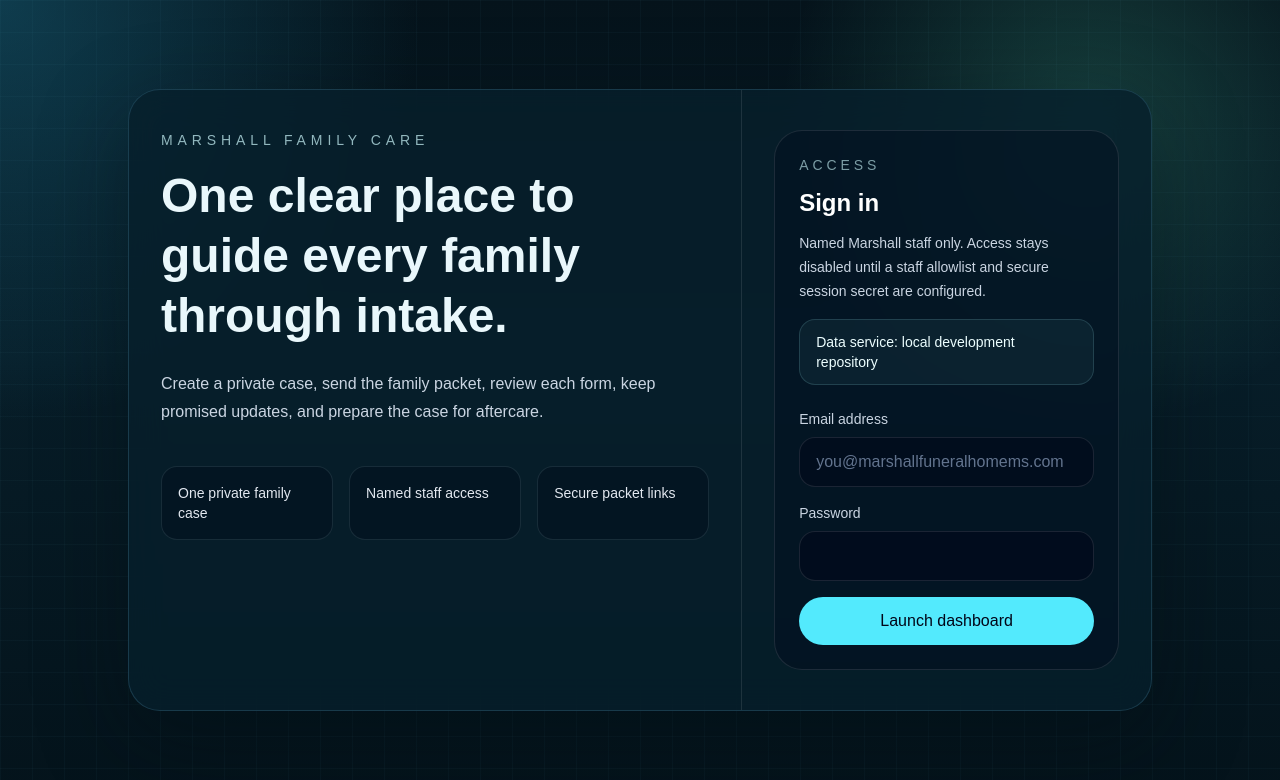
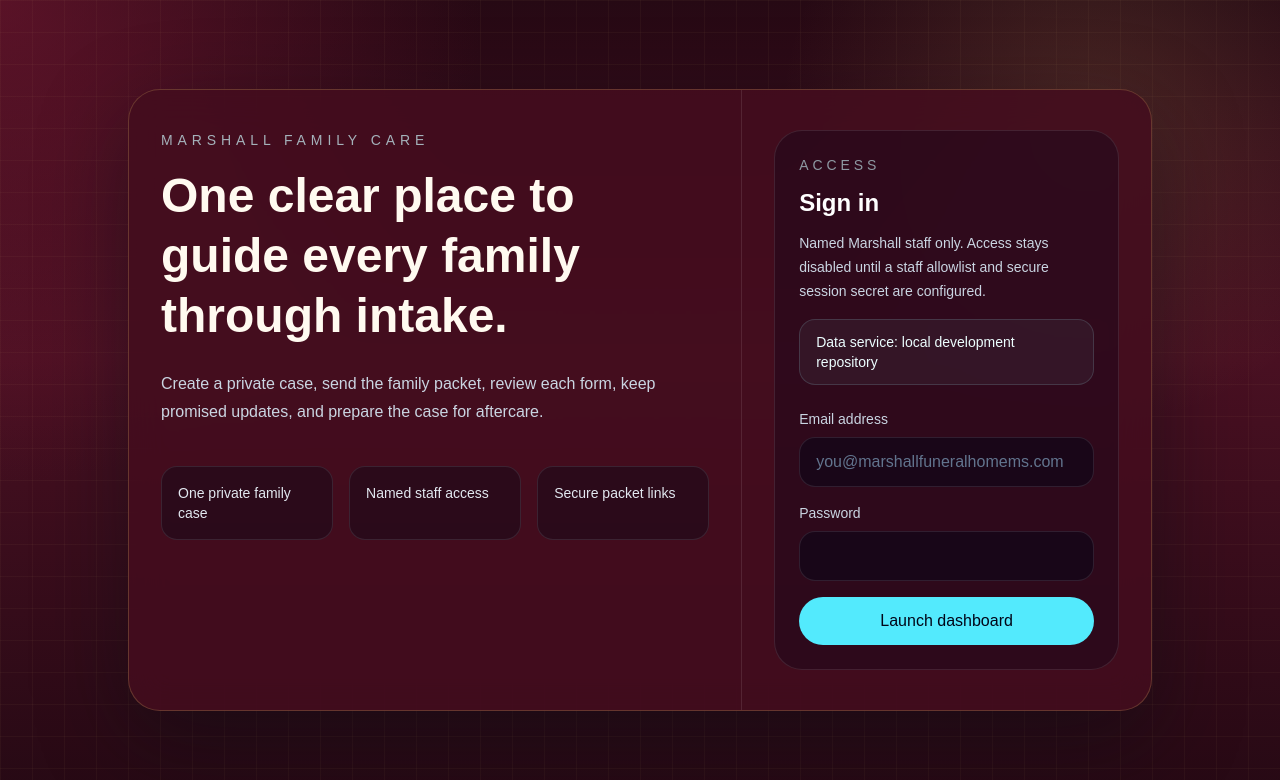
Before and after one commit to marshallfhnatchez225/Marshall-Family-Care, a Next.js app: page /login in a window 1280 px wide. Shown: the top 780 px of the page. Built offline with nearby package versions, Linux system fonts and the light colour scheme; no server answers.

Commit message:
style: apply Marshall colors to staff workspace

```diff
--- a/app/globals.css
+++ b/app/globals.css
@@ -1,13 +1,13 @@
 @import "tailwindcss";
 
 :root {
-  --background: #04131b;
-  --foreground: #e9f7fb;
-  --card: rgba(7, 31, 43, 0.82);
-  --card-border: rgba(122, 211, 255, 0.16);
-  --muted: #94b8c8;
-  --accent: #83e3ff;
-  --accent-strong: #2bc1ff;
+  --background: #260914;
+  --foreground: #fffaf0;
+  --card: rgba(68, 13, 30, 0.88);
+  --card-border: rgba(198, 161, 91, 0.28);
+  --muted: #d5bea0;
+  --accent: #f2d486;
+  --accent-strong: #c6a15b;
   --danger: #ff7c7c;
   --success: #6ef0b5;
   --shadow: 0 28px 90px rgba(2, 12, 18, 0.4);
@@ -20,9 +20,9 @@
 html {
   min-height: 100%;
   background:
-    radial-gradient(circle at top left, rgba(35, 147, 184, 0.32), transparent 28%),
-    radial-gradient(circle at 85% 15%, rgba(98, 255, 204, 0.18), transparent 24%),
-    linear-gradient(180deg, #05131b 0%, #071d28 45%, #04131b 100%);
+    radial-gradient(circle at top left, rgba(126, 25, 53, 0.58), transparent 32%),
+    radial-gradient(circle at 85% 15%, rgba(198, 161, 91, 0.18), transparent 24%),
+    linear-gradient(180deg, #260914 0%, #491022 45%, #260914 100%);
 }
 
 body {
@@ -46,7 +46,7 @@ textarea {
 }
 
 ::selection {
-  background: rgba(131, 227, 255, 0.24);
+  background: rgba(242, 212, 134, 0.3);
 }
 
 .glass-card {
@@ -58,7 +58,7 @@ textarea {
 
 .grid-bg {
   background-image:
-    linear-gradient(rgba(131, 227, 255, 0.08) 1px, transparent 1px),
-    linear-gradient(90deg, rgba(131, 227, 255, 0.08) 1px, transparent 1px);
+    linear-gradient(rgba(242, 212, 134, 0.1) 1px, transparent 1px),
+    linear-gradient(90deg, rgba(242, 212, 134, 0.1) 1px, transparent 1px);
   background-size: 32px 32px;
 }
--- a/components/app-shell.tsx
+++ b/components/app-shell.tsx
@@ -12,9 +12,9 @@ export function AppShell({
   return (
     <div className="min-h-screen">
       <div className="grid min-h-screen lg:grid-cols-[280px_1fr]">
-        <aside className="border-b border-white/10 bg-slate-950/45 px-6 py-8 lg:border-b-0 lg:border-r">
+        <aside className="border-b border-[#c6a15b]/30 bg-[#40101e]/70 px-6 py-8 lg:border-b-0 lg:border-r">
           <div className="mb-8">
-            <p className="text-xs uppercase tracking-[0.38em] text-cyan-100/60">
+            <p className="text-xs uppercase tracking-[0.38em] text-[#f2d486]/80">
               Marshall
             </p>
             <h1 className="mt-3 text-2xl font-semibold text-white">
@@ -25,25 +25,25 @@ export function AppShell({
             </p>
           </div>
           <nav className="space-y-2">
-            <Link href="/dashboard/family-care" className="block rounded-2xl border border-cyan-200/25 bg-cyan-100/5 px-4 py-3 text-sm text-cyan-50 transition hover:bg-cyan-100/10">
+            <Link href="/dashboard/family-care" className="block rounded-2xl border border-[#c6a15b]/45 bg-[#c6a15b]/15 px-4 py-3 text-sm text-[#fff8e6] transition hover:bg-[#c6a15b]/25">
               <span className="block font-medium">Cases</span>
-              <span className="mt-1 block text-xs text-cyan-100/60">Packets, reviews & follow-up</span>
+              <span className="mt-1 block text-xs text-[#f7e7b6]/80">Packets, reviews & follow-up</span>
             </Link>
             <Link
               href="/dashboard/settings"
-              className="block rounded-2xl border border-white/10 px-4 py-3 text-sm text-slate-100 transition hover:border-cyan-200/30 hover:bg-cyan-100/5"
+              className="block rounded-2xl border border-white/10 px-4 py-3 text-sm text-slate-100 transition hover:border-[#c6a15b]/40 hover:bg-[#c6a15b]/10"
             >
               Settings
             </Link>
           </nav>
           <ol className="mt-8 space-y-3 border-t border-white/10 pt-6 text-xs text-slate-400">
             {["Create Case", "Send Family Packet", "Review Forms", "Follow Up", "Complete Case / Aftercare"].map((step, index) => (
-              <li key={step} className="flex gap-3"><span className="grid size-6 shrink-0 place-items-center rounded-full bg-white/5 text-cyan-100">{index + 1}</span><span className="pt-1">{step}</span></li>
+              <li key={step} className="flex gap-3"><span className="grid size-6 shrink-0 place-items-center rounded-full bg-[#c6a15b]/15 text-[#f2d486]">{index + 1}</span><span className="pt-1">{step}</span></li>
             ))}
           </ol>
         </aside>
         <main className="px-5 py-5 sm:px-8 lg:px-10">
-          <header className="mb-8 flex flex-col gap-4 rounded-[28px] border border-white/10 bg-slate-950/35 px-5 py-5 sm:flex-row sm:items-center sm:justify-between">
+          <header className="mb-8 flex flex-col gap-4 rounded-[28px] border border-[#c6a15b]/30 bg-[#40101e]/60 px-5 py-5 sm:flex-row sm:items-center sm:justify-between">
             <div>
               <p className="text-sm text-slate-400">Signed in as {session.email}</p>
               <h2 className="mt-1 text-2xl font-semibold text-white">
@@ -51,7 +51,7 @@ export function AppShell({
               </h2>
             </div>
             <form action={logoutAction}>
-              <button className="rounded-full border border-cyan-200/25 px-5 py-3 text-sm font-medium text-cyan-100 transition hover:border-cyan-200/50 hover:bg-cyan-200/10">
+              <button className="rounded-full border border-[#c6a15b]/40 px-5 py-3 text-sm font-medium text-[#f2d486] transition hover:border-[#f2d486]/70 hover:bg-[#c6a15b]/15">
                 Log out
               </button>
             </form>
```
Also changed, not shown: components/family-care-dashboard.tsx (+7 -7 lines), 1 other file (tests, documents, lock files or other folders).
